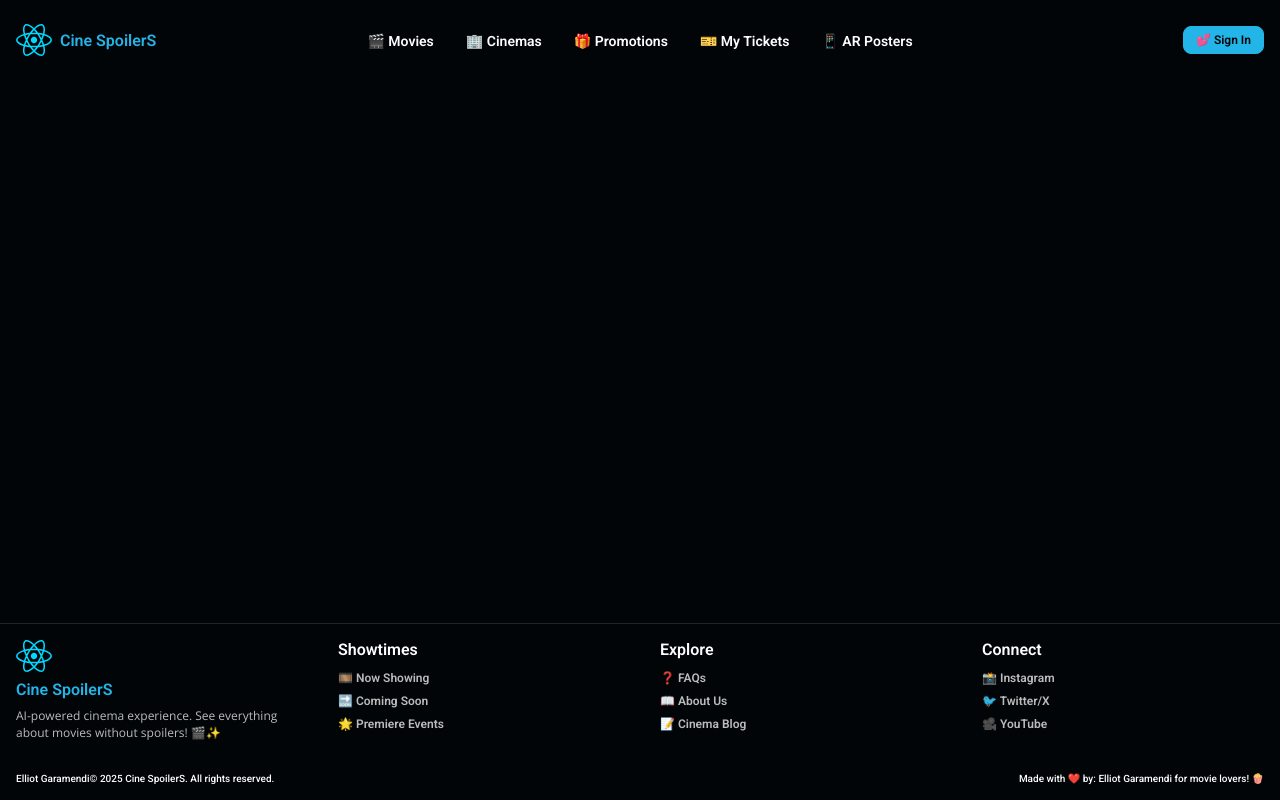
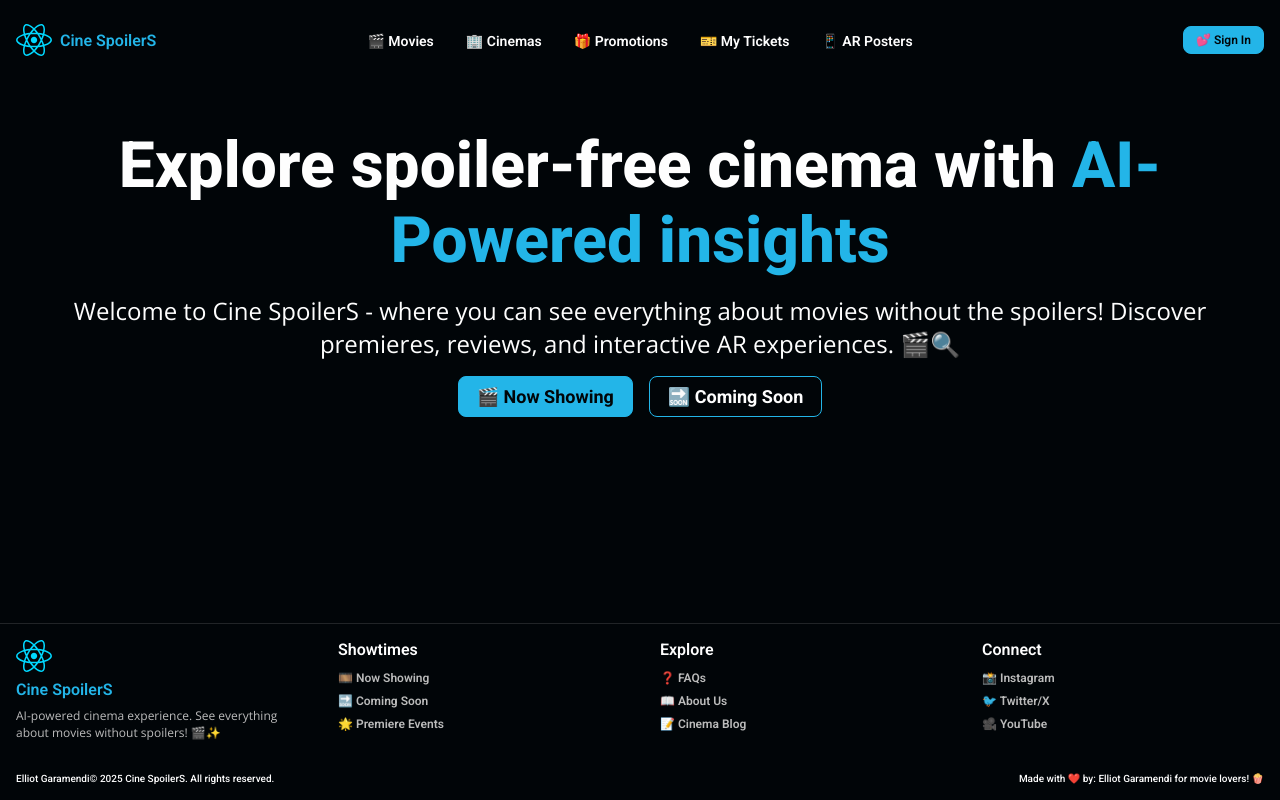
Before and after one commit to varuesa/cinespoilers, a React (Vite) app: page / in a window 1280 px wide. Built offline with nearby package versions, Linux system fonts and the light colour scheme.

Commit message:
feat: Add Hero component

```diff
--- a/src/App.tsx
+++ b/src/App.tsx
@@ -1,11 +1,15 @@
 import Footer from "./ui/components/layouts/Footer";
 import Header from "./ui/components/layouts/Header";
+import Hero from "./ui/components/modules/Hero";
 
 function App() {
 
   return (
     <>
       <Header />
+      <main>
+        <Hero />
+      </main>
       <Footer />
     </>
   );
--- /dev/null
+++ b/src/ui/components/modules/Hero.tsx
@@ -0,0 +1,24 @@
+const Hero = () => {
+  return (
+    <article className="hero">
+      <div className="container d-flex f-direction-column a-items-center g-4">
+        <h1 className="hero__title t-align-center">
+          Explore spoiler-free cinema with <span className="c-primary">AI-Powered insights</span>
+        </h1>
+        <p className="hero__paragraph t-align-center">
+          Welcome to Cine SpoilerS - where you can see everything about movies without the spoilers! Discover premieres, reviews, and interactive AR experiences. 🎬🔍
+        </p>
+        <div className="d-flex g-4">
+          <a href="#now-showing" className="button button--primary interactive interactive--xl">
+            🎬 Now Showing
+          </a>
+          <a href="#coming-soon" className="button button--outline-primary interactive interactive--xl">
+            🔜 Coming Soon
+          </a>
+        </div>
+      </div>
+    </article>
+  );
+};
+
+export default Hero;
```
